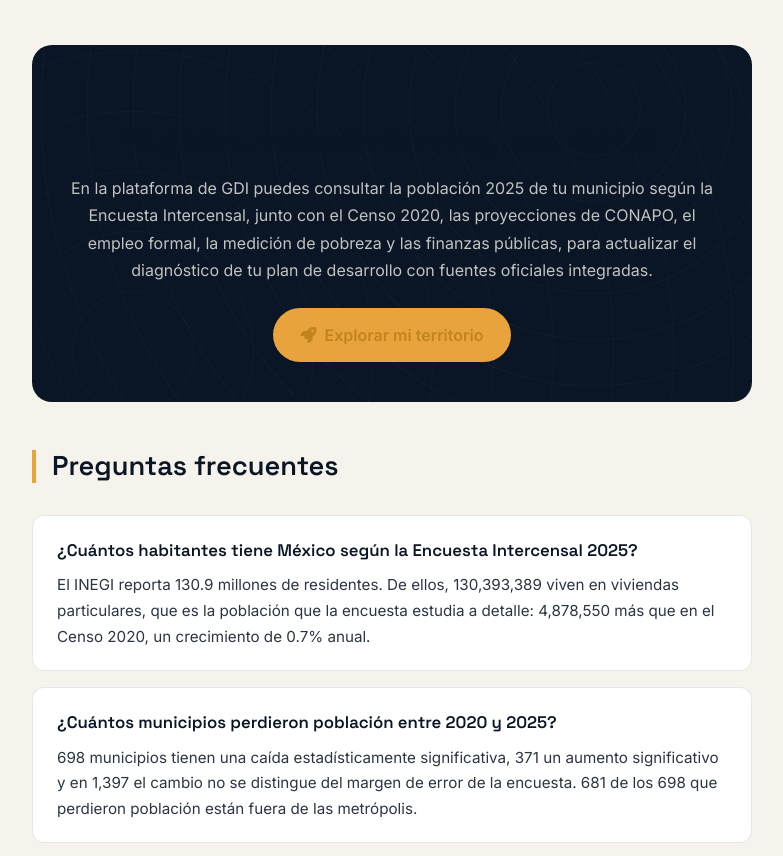
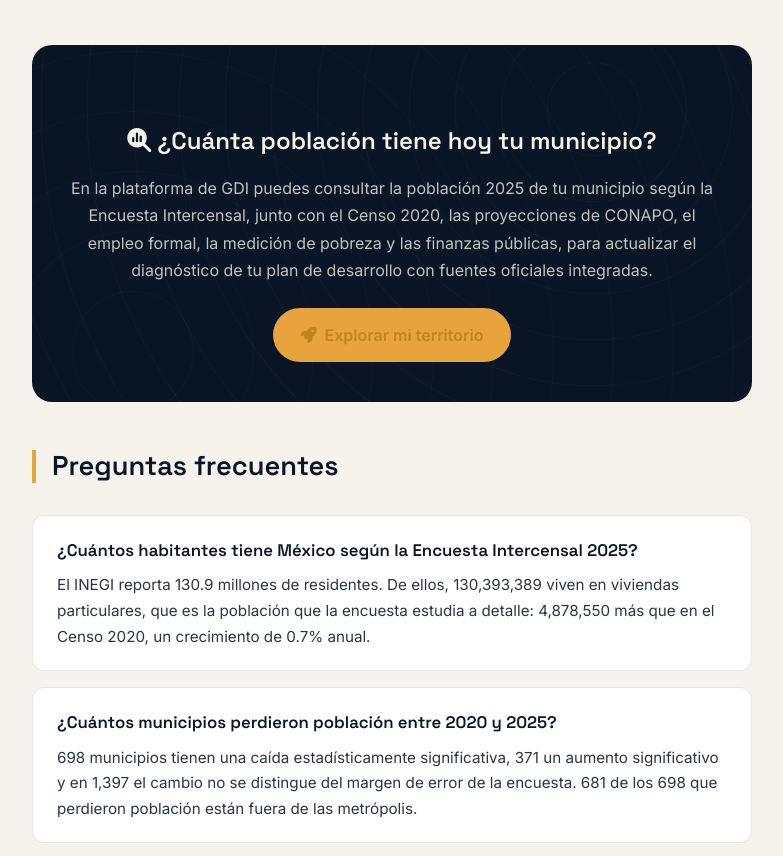
Before and after one commit to gobiernodigitaleinnovacion/gdi, a website: page blog/articulos/2026-09-25-698-municipios-perdieron-poblacion-intercensal-2025.html in a window 1280 px wide. Shown: the part 6762-7618 px from the top of the page, without its empty margins (248-1031 px from the left). Drawn offline with Linux system fonts and the light colour scheme.

Commit message:
fix: encabezado del CTA visible en el blog Intercensal 2026-09-25
Co-Authored-By: Claude Fable 5.1 <noreply@anthropic.com>

```diff
--- a/blog/articulos/2026-09-25-698-municipios-perdieron-poblacion-intercensal-2025.html
+++ b/blog/articulos/2026-09-25-698-municipios-perdieron-poblacion-intercensal-2025.html
@@ -432,7 +432,7 @@
         <div class="cta-box topo">
             <div class="cta-texture topo-lines"></div>
             <div class="cta-content">
-                <h3><i class="fas fa-magnifying-glass-chart"></i> ¿Cuánta población tiene hoy tu municipio?</h3>
+                <h3 style="color:var(--paper)"><i class="fas fa-magnifying-glass-chart"></i> ¿Cuánta población tiene hoy tu municipio?</h3>
                 <p>En la plataforma de GDI puedes consultar la población 2025 de tu municipio según la Encuesta Intercensal, junto con el Censo 2020, las proyecciones de CONAPO, el empleo formal, la medición de pobreza y las finanzas públicas, para actualizar el diagnóstico de tu plan de desarrollo con fuentes oficiales integradas.</p>
                 <a href="https://app.gobiernodigitaleinnovacion.com/?utm_source=blog&utm_medium=cta&utm_campaign=20260925_intercensalmunicipio" target="_blank" class="cta-btn"><i class="fas fa-rocket"></i> Explorar mi territorio</a>
             </div>
```
